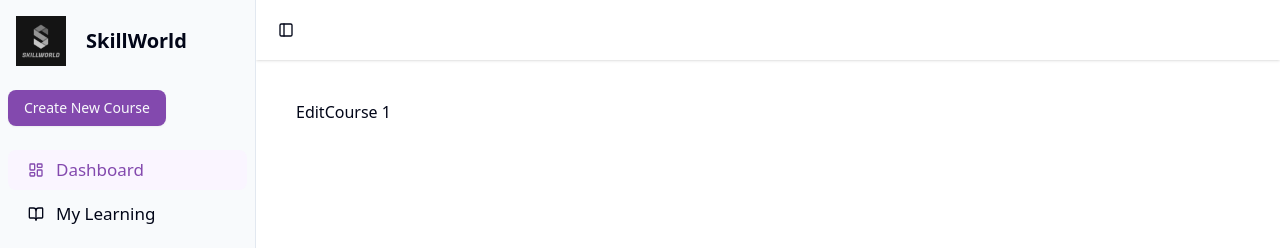
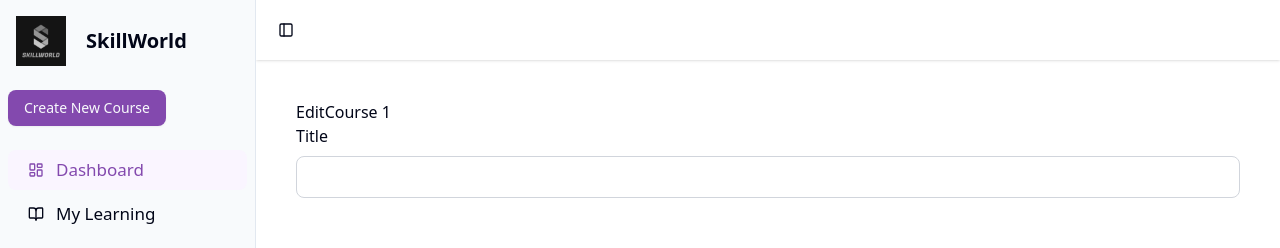
Before and after one commit to Mighty-Sarthak-07/Ai-OnlineLearningPlatform, a Next.js app: page /workspace/edit-course/1 in a window 1280 px wide. Shown: the top 248 px of the page. Built offline with nearby package versions, Linux system fonts and the light colour scheme; no server answers; the database is empty.

Commit message:
Update page.jsx

```diff
--- a/app/workspace/edit-course/[courseId]/page.jsx
+++ b/app/workspace/edit-course/[courseId]/page.jsx
@@ -32,6 +32,12 @@ function EditCourse() {
                 <AppHeader/>
                 <div className='p-10'>
                     EditCourse {courseId}
+                    <div className='flex flex-col gap-4'>
+                        <div className='flex flex-col gap-2'>
+                            <label htmlFor='title'>Title</label>
+                            <input type='text' id='title' className='border border-gray-300 rounded-md p-2' />
+                        </div>
+                    </div>
                 </div>
             </div>
         </SidebarProvider>
```
